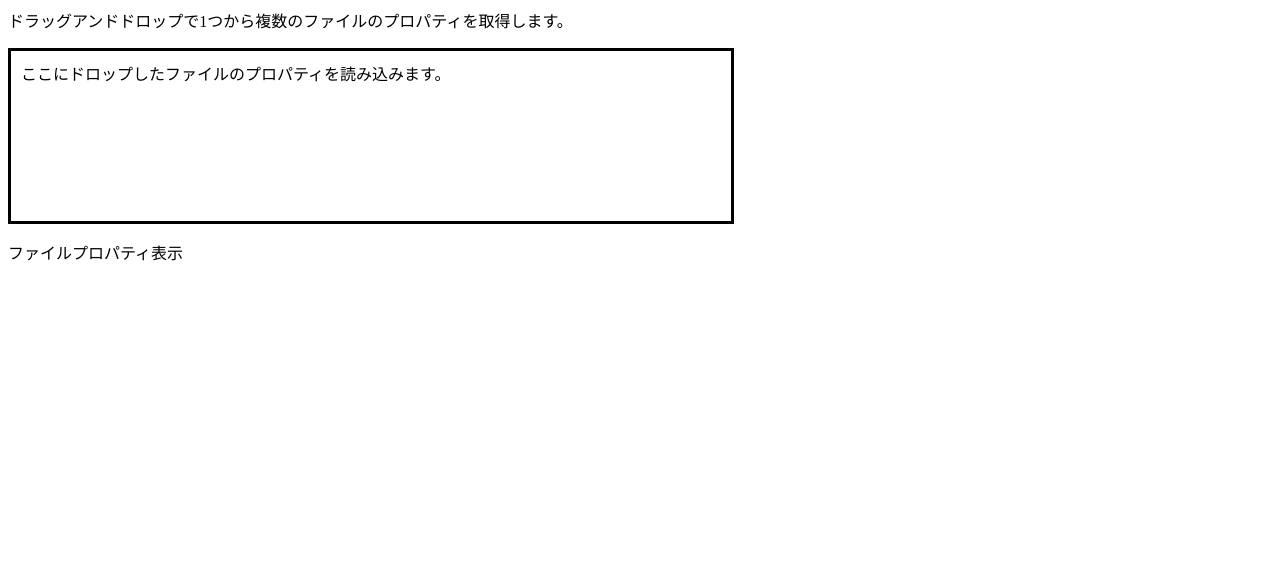
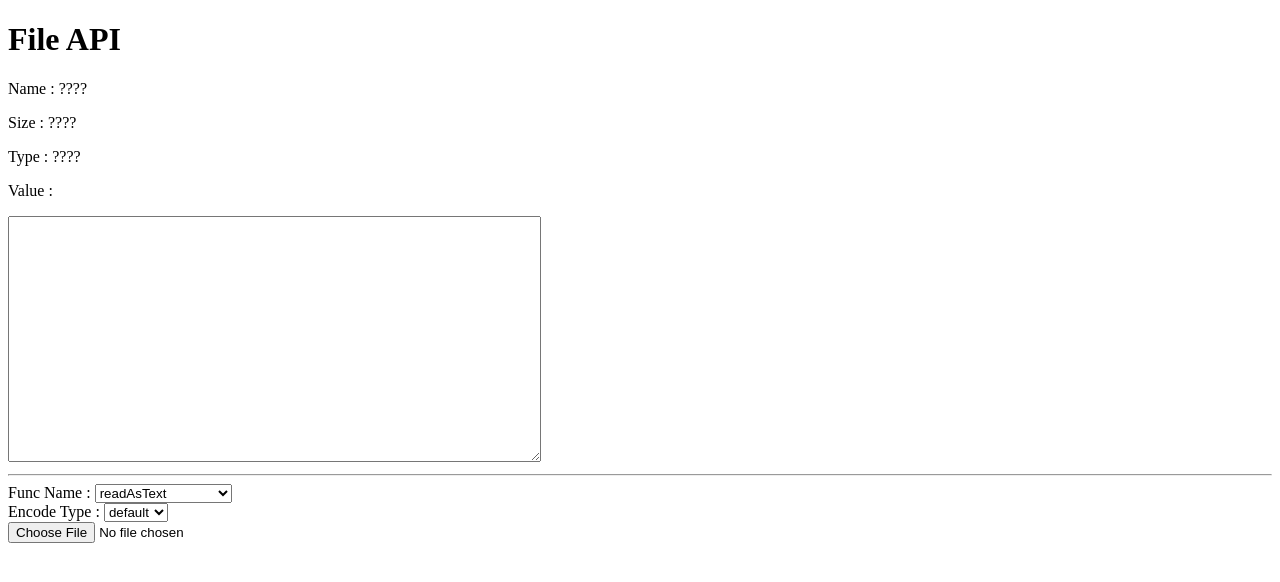
Before and after one commit to rararoro/CSVtest, a plain HTML site: page index.html in a window 1280 px wide. Drawn offline with Linux system fonts and the light colour scheme.

Commit message:
modify index.html

```diff
--- a/index.html
+++ b/index.html
@@ -1,38 +1,49 @@
-<script type="text/javascript">
-  // File API実装チェック
-  if (window.File) {
-    window.alert("File APIが実装されてます。");
-    // File APIが実装されている場合には、dropイベントを登録
-    document.getElementById("drop").addEventListener("drop", onDrop, false);
-  } else {
-    window.alert("本ブラウザではFile APIが使えません");
-  }
+<!DOCTYPE html>
 
-  // Drop領域にドロップした際のファイルのプロパティ情報読み取り処理
-  function onDrop(event) {
-    // （1）ドロップされたファイルのfilesプロパティを参照
-    var files = event.dataTransfer.files;
-    var disp = document.getElementById("disp");
+<html>
+    <head>
+        <meta charset="utf-8">
+        <title>File API</title>
+        <style type="text/css">
+            label {
+                width : 200px;
+            }
+        </style>
+       <script type="fileAPI.js"></script>
+    </head>
+    <body>
+        <h1>File API</h1>
 
-    disp.innerHTML = "";
-    for (var i = 0; i < files.length; i++) {
-      var f = files[i];
-      // （2）ファイル名とサイズを表示
-      disp.innerHTML += "ファイル名 :" + f.name + "ファイルの型:" + f.type + "ファイルサイズ:" + f.size / 1000 + " KB " + "<br />";
-    }
-    // （3）ブラウザ上でファイルを展開する挙動を抑止
-    event.preventDefault();
-  }
+        <p>Name : <span id="file-name">????</span></p>
+        <p>Size : <span id="file-size">????</span></p>
+        <p>Type : <span id="file-type">????</span></p>
+        <p>Value : </p>
+        <textarea id="ta" cols=64 rows=16></textarea>
+        <br />
 
-  function onDragOver(event) {
-    // （4）ブラウザ上でファイルを展開する挙動を抑止
-    event.preventDefault();
-  }
-</script>
+        <hr />
 
-<section id="main">
-  <p>ドラッグアンドドロップで1つから複数のファイルのプロパティを取得します。</p>
-  <div id="drop" style="width:700px; height:150px; padding:10px; border:3px solid" ondragover="onDragOver(event)" ondrop="onDrop(event)"  >ここにドロップしたファイルのプロパティを読み込みます。</div>
-  <p>ファイルプロパティ表示</p>
-  <div id="disp" ></div>
-</section>
+        <label>
+            Func Name :
+            <select id="func-name">
+                <option value="readAsText">readAsText</option>
+                <option value="readAsDataURL">readAsDataURL</option>
+                <option value="readAsArrayBuffer">readAsArrayBuffer</option>
+                <option value="readAsBinaryString">readAsBinaryString</option>
+            </select>
+        </label>
+        <br />
+
+        <label>
+            Encode Type :
+            <select id="encode-type">
+                <option value="default">default</option>
+                <option value="utf-8">utf-8</option>
+                <option value="shift-jis">shift-jis</option>
+            </select>
+        </label>
+        <br />
+
+        <input id="read-button" type="file" />
+    </body>
+</html>
```
Also changed, not shown: fileAPI.js (renamed from test.js).
